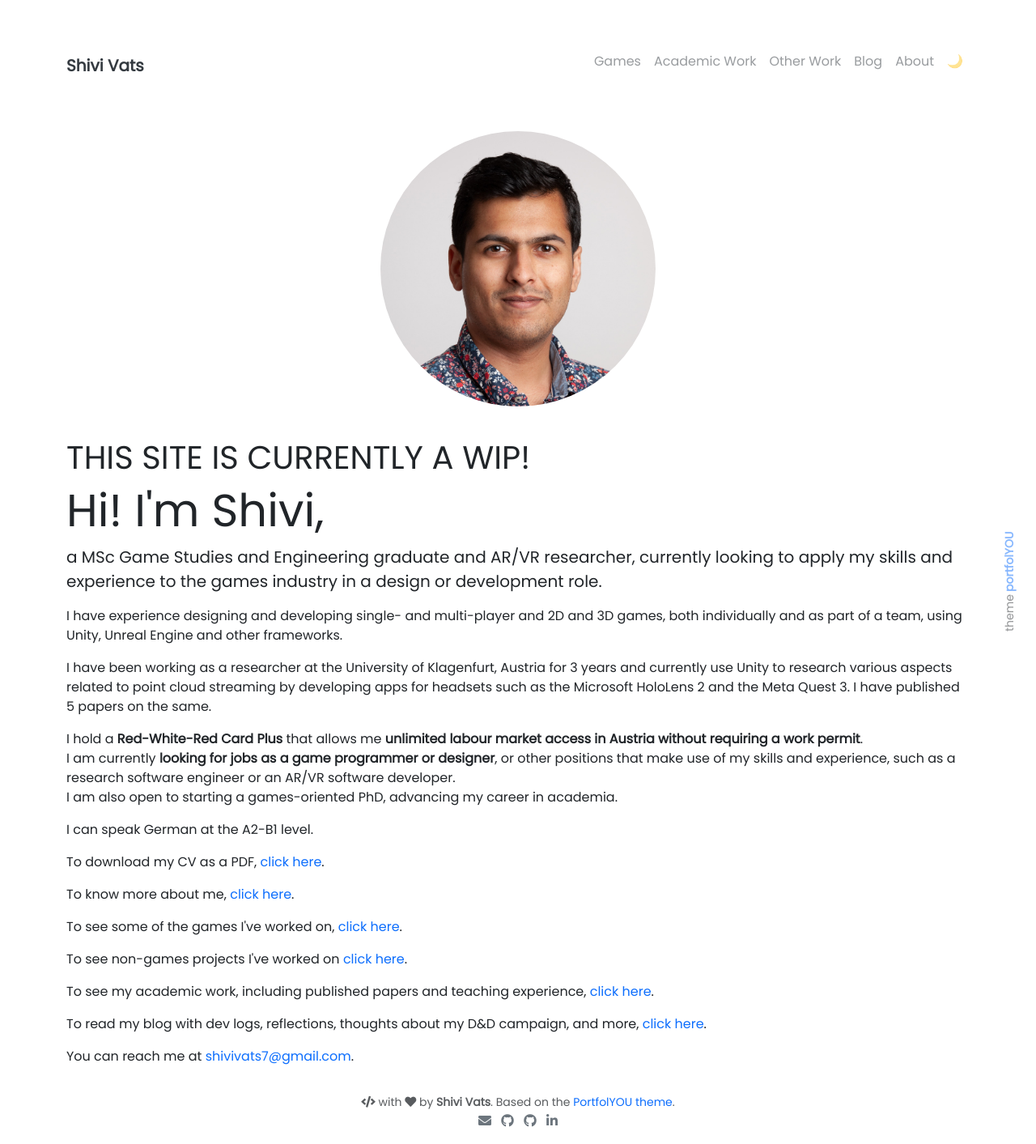
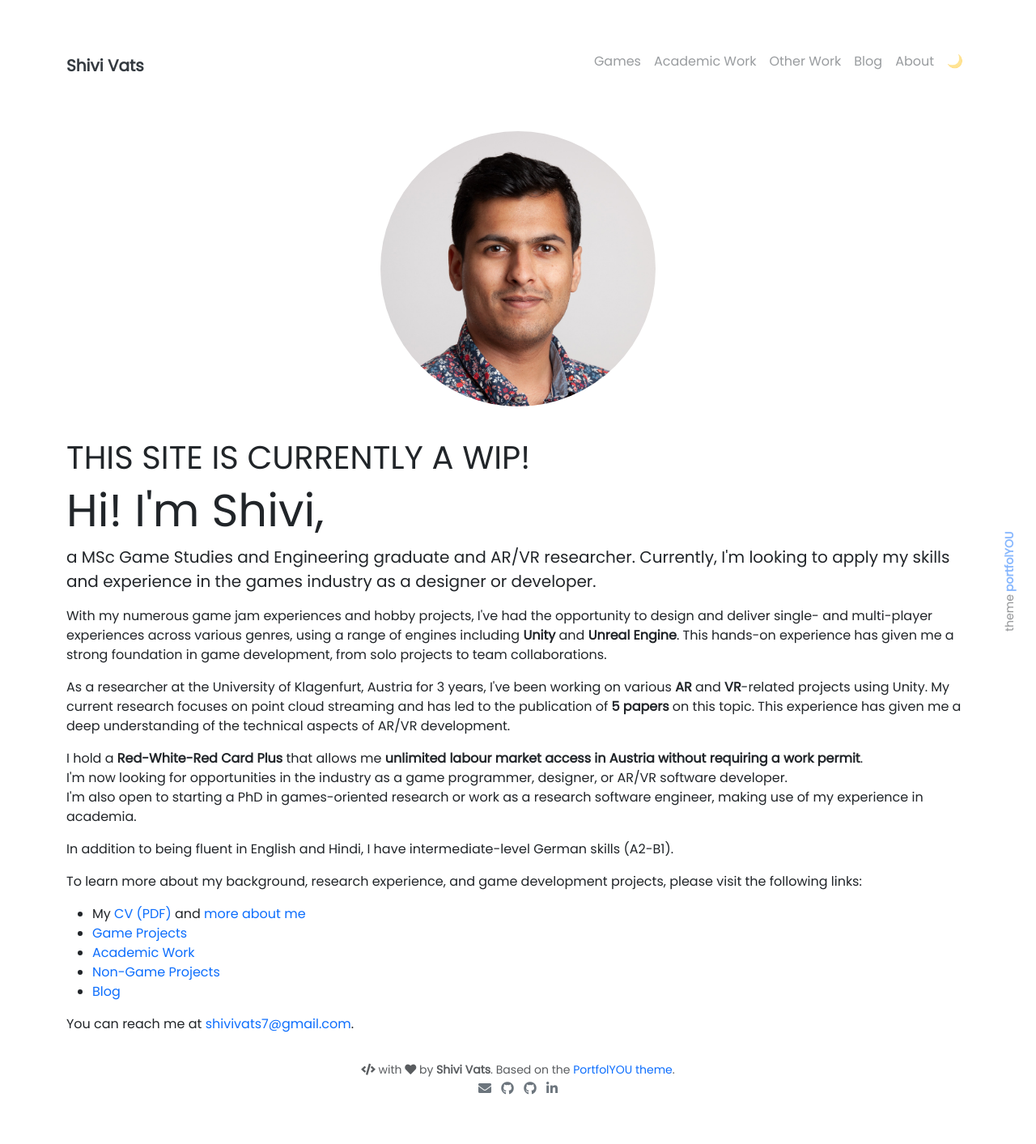
Before and after one commit to shivivats/shivivats.github.io, a Jekyll site: the page built from pages/index.md, in a window 1280 px wide. Shown: the whole page at 81% size. Built offline with Jekyll 4.4.1, drawn with Linux system fonts in a browser that asks for light colours; after the commit the page ends 1373 px from its top, so only the background shows below that.

Commit message:
refactored the summary to a shared file to include

```diff
--- /dev/null
+++ b/_includes/summary.html
@@ -0,0 +1,8 @@
+<p class="lead">a MSc Game Studies and Engineering graduate and AR/VR researcher. Currently, I'm looking to apply my skills and experience in the games industry as a designer or developer.</p>
+<p>With my numerous game jam experiences and hobby projects, I've had the opportunity to design and deliver single- and multi-player experiences across various genres, using a range of engines including <strong>Unity</strong> and <strong>Unreal Engine</strong>. This hands-on experience has given me a strong foundation in game development, from solo projects to team collaborations.</p>
+<p>As a researcher at the University of Klagenfurt, Austria for 3 years, I've been working on various <strong>AR</strong> and <strong>VR</strong>-related projects using Unity. My current research focuses on point cloud streaming and has led to the publication of <strong>5 papers</strong> on this topic. This experience has given me a deep understanding of the technical aspects of AR/VR development.</p>
+<p>I hold a <strong>Red-White-Red Card Plus</strong> that allows me <strong>unlimited labour market access in Austria without requiring a work permit</strong>.<br />
+    I'm now looking for opportunities in the industry as a game programmer, designer, or AR/VR software developer.<br />
+    I'm also open to starting a PhD in games-oriented research or work as a research software engineer, making use of my experience in academia.
+</p>
+<p>In addition to being fluent in English and Hindi, I have intermediate-level German skills (A2-B1).</p>
--- a/pages/index.md
+++ b/pages/index.md
@@ -17,21 +17,20 @@ permalink: /
 <div class="text-left wow animated slideInUp" data-wow-delay=".15s">
     <h1 class="display-6">THIS SITE IS CURRENTLY A WIP!</h1>
     <h1 class="display-4"> Hi! I'm Shivi, </h1>
-    <p class="lead">a MSc Game Studies and Engineering graduate and AR/VR researcher, currently looking to apply my skills and experience to the games industry in a design or development role.</p>
-    <p>I have experience designing and developing single- and multi-player and 2D and 3D games, both individually and as part of a team, using Unity, Unreal Engine and other frameworks. </p>
-    <p>I have been working as a researcher at the University of Klagenfurt, Austria for 3 years and currently use Unity to research various aspects related to point cloud streaming by developing apps for headsets such as the Microsoft HoloLens 2 and the Meta Quest 3. I have published 5 papers on the same.</p>
-    <p>I hold a <strong>Red-White-Red Card Plus</strong> that allows me <strong>unlimited labour market access in Austria without requiring a work permit</strong>.
-    <br>
-    I am currently <strong>looking for jobs as a game programmer or designer</strong>, or other positions that make use of my skills and experience, such as a research software engineer or an AR/VR software developer.
-    <br>
-    I am also open to starting a games-oriented PhD, advancing my career in academia.</p>
-    <p>I can speak German at the A2-B1 level.</p>
-    <!-- <h4> This website is a way to showcase my work, personal projects, and my blog.</h4>  -->
-    <p>To download my CV as a PDF, <a class="link-underline link-underline-opacity-0 link-underline-opacity-75-hover" href="#">click here</a>.</p>
+    {% include summary.html %}
+    <p>To learn more about my background, research experience, and game development projects, please visit the following links:</p>
+    <ul>
+      <li>My <a class="link-underline link-underline-opacity-0 link-underline-opacity-75-hover" href="#">CV (PDF)</a> and <a class="link-underline link-underline-opacity-0 link-underline-opacity-75-hover" href="/about-me">more about me</a></li>
+      <li><a class="link-underline link-underline-opacity-0 link-underline-opacity-75-hover" href="/projects">Game Projects</a></li>
+      <li><a class="link-underline link-underline-opacity-0 link-underline-opacity-75-hover" href="/academic-work">Academic Work</a></li>
+      <li><a class="link-underline link-underline-opacity-0 link-underline-opacity-75-hover" href="/other-work">Non-Game Projects</a></li>
+      <li><a class="link-underline link-underline-opacity-0 link-underline-opacity-75-hover" href="/blog">Blog</a></li>
+    </ul>
+    <!-- <p>To download my CV as a PDF, <a class="link-underline link-underline-opacity-0 link-underline-opacity-75-hover" href="#">click here</a>.</p>
     <p>To know more about me, <a class="link-underline link-underline-opacity-0 link-underline-opacity-75-hover" href="/about">click here</a>.</p>
     <p>To see some of the games I've worked on, <a class="link-underline link-underline-opacity-0 link-underline-opacity-75-hover"  href="/projects">click here</a>.</p>
     <p>To see non-games projects I've worked on <a class="link-underline link-underline-opacity-0 link-underline-opacity-75-hover"  href="/other-work">click here</a>.</p>
     <p>To see my academic work, including published papers and teaching experience, <a class="link-underline link-underline-opacity-0 link-underline-opacity-75-hover"  href="/academic-work">click here</a>.</p>
-    <p>To read my blog with dev logs, reflections, thoughts about my D&D campaign, and more, <a class="link-underline link-underline-opacity-0 link-underline-opacity-75-hover"  href="/blog">click here</a>.</p>
+    <p>To read my blog with dev logs, reflections, thoughts about my D&D campaign, and more, <a class="link-underline link-underline-opacity-0 link-underline-opacity-75-hover"  href="/blog">click here</a>.</p> -->
     <p>You can reach me at <a class="link-underline link-underline-opacity-0 link-underline-opacity-75-hover" href="mailto:shivivats7@gmail.com">shivivats7@gmail.com</a>.</p>
 </div>
```
Also changed, not shown: pages/about.md (+6 -10 lines).
